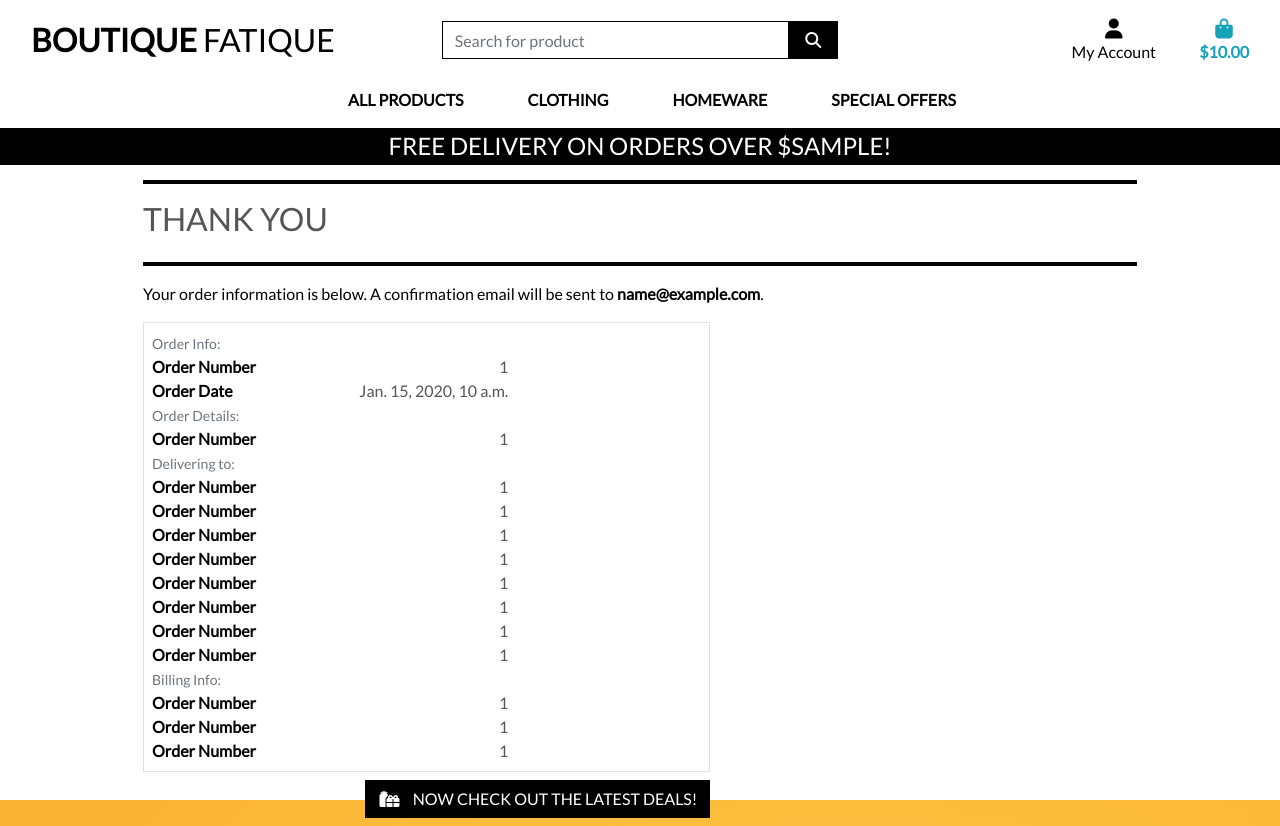
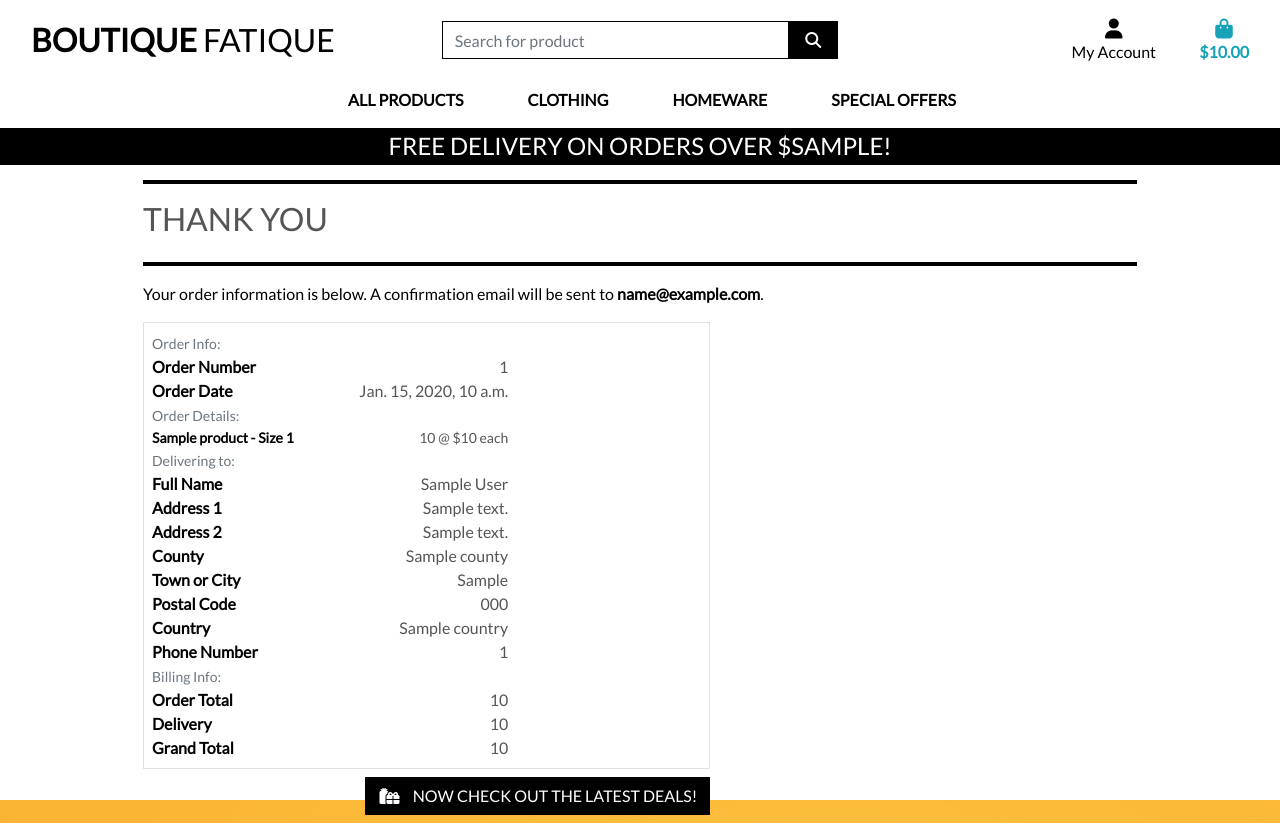
Before and after one commit to Silver25/boutique-fatigue, a Django app: template checkout/templates/checkout/checkout_success.html in a window 1280 px wide. Run offline with Django 3.2, Linux system fonts and the light colour scheme; the template is opened without the code that fills it: most values are stand-ins (such as "Sample title", 1, 10 or a date in 2020); some libraries are stand-ins or nearby versions.

Commit message:
Updated elements of order info list

```diff
--- a/checkout/templates/checkout/checkout_success.html
+++ b/checkout/templates/checkout/checkout_success.html
@@ -59,14 +59,18 @@
                         </div>
                     </div>
 
+                    {% for item in order.lineitems.all %}
                     <div class="row">
                         <div class="col-12 col-md-4">
-                            <p class="mb-0 text-black font-weight-bold">Order Number</p>
+                            <p class="small mb-0 text-black font-weight-bold">
+                                {{ item.product.name }}{% if item.product_size %} - Size {{ item.product.size|upper}}{% endif %}
+                            </p>
                         </div>
                         <div class="col-12 col-md-4 text-md-right">
-                            <p class="mb-0">{{ order.order_number }}</p>
+                            <p class="small mb-0">{{ item.quantity }} @ ${{ item.product.price }} each</p>
                         </div>
                     </div>
+                    {% endfor %}
 
                     <div class="row">
                         <div class="col">
@@ -76,73 +80,73 @@
 
                     <div class="row">
                         <div class="col-12 col-md-4">
-                            <p class="mb-0 text-black font-weight-bold">Order Number</p>
+                            <p class="mb-0 text-black font-weight-bold">Full Name</p>
                         </div>
                         <div class="col-12 col-md-4 text-md-right">
-                            <p class="mb-0">{{ order.order_number }}</p>
+                            <p class="mb-0">{{ order.full_name }}</p>
                         </div>
                     </div>
 
                     <div class="row">
                         <div class="col-12 col-md-4">
-                            <p class="mb-0 text-black font-weight-bold">Order Number</p>
+                            <p class="mb-0 text-black font-weight-bold">Address 1</p>
                         </div>
                         <div class="col-12 col-md-4 text-md-right">
-                            <p class="mb-0">{{ order.order_number }}</p>
+                            <p class="mb-0">{{ order.street_address1 }}</p>
                         </div>
                     </div>
 
                     <div class="row">
                         <div class="col-12 col-md-4">
-                            <p class="mb-0 text-black font-weight-bold">Order Number</p>
+                            <p class="mb-0 text-black font-weight-bold">Address 2</p>
                         </div>
                         <div class="col-12 col-md-4 text-md-right">
-                            <p class="mb-0">{{ order.order_number }}</p>
+                            <p class="mb-0">{{ order.street_address2 }}</p>
                         </div>
                     </div>
 
                     <div class="row">
                         <div class="col-12 col-md-4">
-                            <p class="mb-0 text-black font-weight-bold">Order Number</p>
+                            <p class="mb-0 text-black font-weight-bold">County</p>
                         </div>
                         <div class="col-12 col-md-4 text-md-right">
-                            <p class="mb-0">{{ order.order_number }}</p>
+                            <p class="mb-0">{{ order.county }}</p>
                         </div>
                     </div>
 
                     <div class="row">
                         <div class="col-12 col-md-4">
-                            <p class="mb-0 text-black font-weight-bold">Order Number</p>
+                            <p class="mb-0 text-black font-weight-bold">Town or City</p>
                         </div>
                         <div class="col-12 col-md-4 text-md-right">
-                            <p class="mb-0">{{ order.order_number }}</p>
+                            <p class="mb-0">{{ order.town_or_city }}</p>
                         </div>
                     </div>
 
                     <div class="row">
                         <div class="col-12 col-md-4">
-                            <p class="mb-0 text-black font-weight-bold">Order Number</p>
+                            <p class="mb-0 text-black font-weight-bold">Postal Code</p>
                         </div>
                         <div class="col-12 col-md-4 text-md-right">
-                            <p class="mb-0">{{ order.order_number }}</p>
+                            <p class="mb-0">{{ order.postcode }}</p>
                         </div>
                     </div>
 
                     <div class="row">
                         <div class="col-12 col-md-4">
-                            <p class="mb-0 text-black font-weight-bold">Order Number</p>
+                            <p class="mb-0 text-black font-weight-bold">Country</p>
                         </div>
                         <div class="col-12 col-md-4 text-md-right">
-                            <p class="mb-0">{{ order.order_number }}</p>
+                            <p class="mb-0">{{ order.country }}</p>
                         </div>
                     </div>
 
                     <div class="row">
                         <div class="col-12 col-md-4">
-                            <p class="mb-0 text-black font-weight-bold">Order Number</p>
+                            <p class="mb-0 text-black font-weight-bold">Phone Number</p>
                         </div>
                         <div class="col-12 col-md-4 text-md-right">
-                            <p class="mb-0">{{ order.order_number }}</p>
+                            <p class="mb-0">{{ order.phone_number }}</p>
                         </div>
                     </div>
 
@@ -154,28 +158,28 @@
 
                     <div class="row">
                         <div class="col-12 col-md-4">
-                            <p class="mb-0 text-black font-weight-bold">Order Number</p>
+                            <p class="mb-0 text-black font-weight-bold">Order Total</p>
                         </div>
                         <div class="col-12 col-md-4 text-md-right">
-                            <p class="mb-0">{{ order.order_number }}</p>
+                            <p class="mb-0">{{ order.order_total }}</p>
                         </div>
                     </div>
 
                     <div class="row">
                         <div class="col-12 col-md-4">
-                            <p class="mb-0 text-black font-weight-bold">Order Number</p>
+                            <p class="mb-0 text-black font-weight-bold">Delivery</p>
                         </div>
                         <div class="col-12 col-md-4 text-md-right">
-                            <p class="mb-0">{{ order.order_number }}</p>
+                            <p class="mb-0">{{ order.delivery_cost }}</p>
                         </div>
                     </div>
 
                     <div class="row">
                         <div class="col-12 col-md-4">
-                            <p class="mb-0 text-black font-weight-bold">Order Number</p>
+                            <p class="mb-0 text-black font-weight-bold">Grand Total</p>
                         </div>
                         <div class="col-12 col-md-4 text-md-right">
-                            <p class="mb-0">{{ order.order_number }}</p>
+                            <p class="mb-0">{{ order.grand_total }}</p>
                         </div>
                     </div>
 
```
